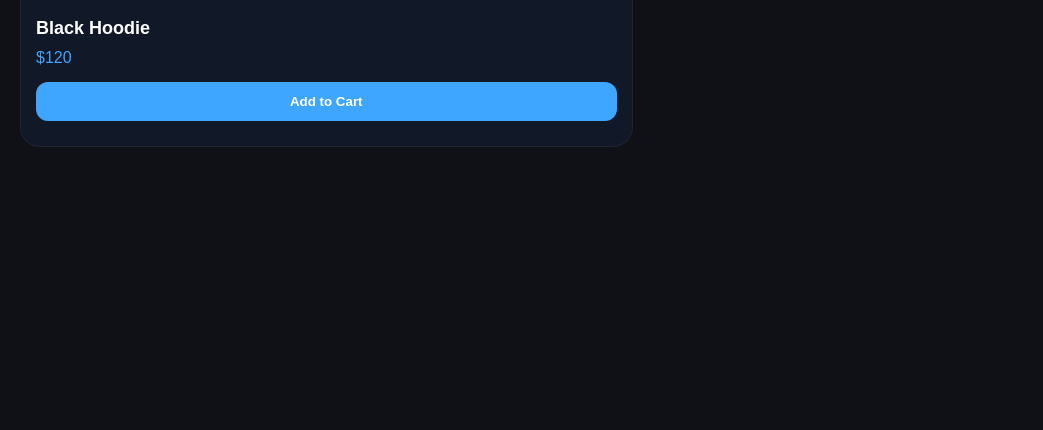
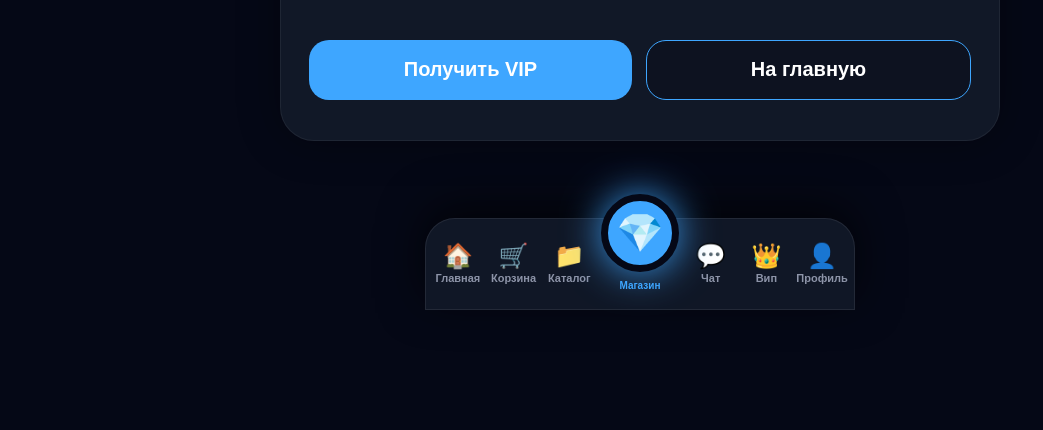
Before and after one commit to garabavladimir985-create/reversedmarket, a Flask app: page /shop/1 in a window 1280 px wide. Shown: the part 490-920 px from the top of the page, without its empty margins (0-1043 px from the left). Before the commit the page ends 637 px from the top, so only its background shows below. Run offline with Flask 3, Linux system fonts and the light colour scheme; some libraries are stand-ins or nearby versions.

Commit message:
new locked shop design

```diff
--- a/backend/templates/shop.html
+++ b/backend/templates/shop.html
@@ -1,60 +1,320 @@
 <!DOCTYPE html>
-<html>
+<html lang="ru">
 <head>
-<title>{{ shop_name }}</title>
+<meta charset="UTF-8">
+<meta name="viewport" content="width=device-width, initial-scale=1.0">
+
+<title>Shop</title>
+
 <link rel="stylesheet" href="/static/css/style.css">
+<script src="https://telegram.org/js/telegram-web-app.js"></script>
+
+<style>
+body{
+background:#050816;
+color:white;
+font-family:Arial;
+margin:0;
+padding:0;
+padding-bottom:140px;
+overflow-x:hidden;
+}
+
+.old-bottom-nav,
+.bottom-nav,
+.navbar{
+display:none!important;
+}
+
+.shop-page{
+padding:22px;
+min-height:100vh;
+box-sizing:border-box;
+}
+
+.shop-locked{
+max-width:720px;
+margin:80px auto 0;
+background:#111827;
+border-radius:34px;
+padding:40px 28px;
+text-align:center;
+border:1px solid rgba(255,255,255,.06);
+box-shadow:0 0 40px rgba(0,0,0,.35);
+}
+
+.shop-icon{
+width:160px;
+height:160px;
+margin:0 auto 26px;
+border-radius:50%;
+background:#3ea6ff;
+display:flex;
+align-items:center;
+justify-content:center;
+font-size:72px;
+box-shadow:0 0 50px rgba(62,166,255,.85);
+}
+
+.shop-title{
+font-size:64px;
+font-weight:900;
+margin-bottom:18px;
+}
+
+.shop-text{
+font-size:22px;
+line-height:1.7;
+opacity:.82;
+max-width:580px;
+margin:0 auto;
+}
+
+.locked-actions{
+display:flex;
+gap:14px;
+margin-top:34px;
+}
+
+.locked-btn{
+flex:1;
+height:60px;
+border-radius:20px;
+display:flex;
+align-items:center;
+justify-content:center;
+text-decoration:none!important;
+font-weight:900;
+font-size:20px;
+white-space:nowrap;
+transition:.2s;
+}
+
+.locked-btn:hover{
+transform:translateY(-2px);
+}
+
+.locked-btn.primary{
+background:#3ea6ff;
+color:white;
+}
+
+.locked-btn.secondary{
+background:#0d1220;
+color:white;
+border:1px solid #3ea6ff;
+}
+
+.premium-bottom-nav{
+position:fixed!important;
+left:50%!important;
+bottom:0!important;
+transform:translateX(-50%)!important;
+width:100%!important;
+max-width:430px!important;
+height:92px!important;
+background:rgba(17,24,39,.98)!important;
+backdrop-filter:blur(22px)!important;
+border-radius:30px 30px 0 0!important;
+display:flex!important;
+align-items:center!important;
+justify-content:space-around!important;
+padding:6px 4px!important;
+z-index:2147483647!important;
+box-shadow:0 -12px 45px rgba(0,0,0,.65)!important;
+border:1px solid rgba(255,255,255,.08)!important;
+box-sizing:border-box!important;
+overflow:visible!important;
+}
+
+.premium-nav-item{
+width:48px!important;
+min-width:48px!important;
+display:flex!important;
+flex-direction:column!important;
+align-items:center!important;
+justify-content:center!important;
+text-decoration:none!important;
+color:#8d94a8!important;
+font-size:11px!important;
+font-weight:800!important;
+gap:4px!important;
+}
+
+.premium-nav-item.active{
+color:#3ea6ff!important;
+}
+
+.premium-icon{
+font-size:24px!important;
+line-height:1!important;
+}
+
+.premium-shop-btn{
+width:78px!important;
+min-width:78px!important;
+margin-top:-44px!important;
+display:flex!important;
+flex-direction:column!important;
+align-items:center!important;
+justify-content:center!important;
+text-decoration:none!important;
+color:#8d94a8!important;
+font-size:10px!important;
+font-weight:900!important;
+gap:3px!important;
+}
+
+.premium-shop-btn.active{
+color:#3ea6ff!important;
+}
+
+.premium-shop-circle{
+width:78px!important;
+height:78px!important;
+border-radius:50%!important;
+background:#3ea6ff!important;
+display:flex!important;
+align-items:center!important;
+justify-content:center!important;
+font-size:38px!important;
+border:7px solid #050816!important;
+box-shadow:0 0 38px rgba(62,166,255,.9)!important;
+}
+
+@media(max-width:600px){
+
+.shop-page{
+padding:16px;
+}
+
+.shop-locked{
+margin-top:40px;
+padding:34px 18px;
+border-radius:28px;
+}
+
+.shop-icon{
+width:120px;
+height:120px;
+font-size:56px;
+}
+
+.shop-title{
+font-size:42px;
+}
+
+.shop-text{
+font-size:16px;
+line-height:1.6;
+}
+
+.locked-actions{
+gap:8px;
+margin-top:24px;
+}
+
+.locked-btn{
+height:48px;
+font-size:15px;
+border-radius:14px;
+}
+
+.premium-bottom-nav{
+height:86px!important;
+}
+
+.premium-shop-circle{
+width:70px!important;
+height:70px!important;
+font-size:32px!important;
+}
+
+}
+</style>
 </head>
+
 <body>
 
-<div class="topbar">
-<h1>{{ shop_name }}</h1>
-<a href="/">🏠</a>
+<div class="shop-page">
+
+<div class="shop-locked">
+
+<div class="shop-icon">
+💎
 </div>
 
-<div class="shop-profile-box">
-<h2>⭐ {{ rating }} · ❤️ {{ likes }}</h2>
-<p>{{ description }}</p>
-<a class="chat-btn" href="/chat/{{ shop_name }}">Message Seller</a>
+<div class="shop-title">
+Shop
 </div>
 
-<div class="grid">
-{% for product in products %}
-<div class="card product-card">
+<div class="shop-text">
+Для создания собственного магазина вам требуется получить верификацию или иметь VIP статус.
+</div>
 
-<button
-class="product-fav-btn"
-onclick="toggleProductFavorite('{{ product.name }}', '{{ product.price }}', '{{ product.image }}')">
-❤️
-</button>
+<div class="locked-actions">
 
-<a href="/product/{{ product.id }}">
-<img src="{{ product.image }}">
+<a href="/vip" class="locked-btn primary">
+Получить VIP
 </a>
 
-<div class="info">
-<h2>{{ product.name }}</h2>
-<p>${{ product.price }}</p>
+<a href="/" class="locked-btn secondary">
+На главную
+</a>
 
-{% if product.vip %}
-<small class="vip-badge">VIP</small>
-{% endif %}
-
-<button onclick="addToCart('{{ product.name }}', '{{ product.price }}')">
-Add to Cart
-</button>
-</div>
-</div>
-{% endfor %}
 </div>
 
-<div class="navbar">
-<a href="/">🏠<small>HOME</small></a>
-<a href="/seller">🛍<small>SELLER</small></a>
-<a href="/chat/{{ shop_name }}">💬<small>CHAT</small></a>
-<a href="/cart">🛒<small>CART</small></a>
-<a href="/vip">⭐<small>VIP</small></a>
 </div>
 
-<script src="/static/js/app.js"></script>
+</div>
+
+<div class="premium-bottom-nav">
+
+<a href="/" class="premium-nav-item">
+<div class="premium-icon">🏠</div>
+<span>Главная</span>
+</a>
+
+<a href="/cart" class="premium-nav-item">
+<div class="premium-icon">🛒</div>
+<span>Корзина</span>
+</a>
+
+<a href="/favorites-products" class="premium-nav-item">
+<div class="premium-icon">📁</div>
+<span>Каталог</span>
+</a>
+
+<a href="/my-shop" class="premium-shop-btn active">
+<div class="premium-shop-circle">💎</div>
+<span>Магазин</span>
+</a>
+
+<a href="/chat/general" class="premium-nav-item">
+<div class="premium-icon">💬</div>
+<span>Чат</span>
+</a>
+
+<a href="/vip" class="premium-nav-item">
+<div class="premium-icon">👑</div>
+<span>Вип</span>
+</a>
+
+<a href="/profile" class="premium-nav-item">
+<div class="premium-icon">👤</div>
+<span>Профиль</span>
+</a>
+
+</div>
+
+<script>
+const tg = window.Telegram?.WebApp;
+
+if(tg){
+tg.ready();
+tg.expand();
+}
+</script>
+
 </body>
 </html>
```
